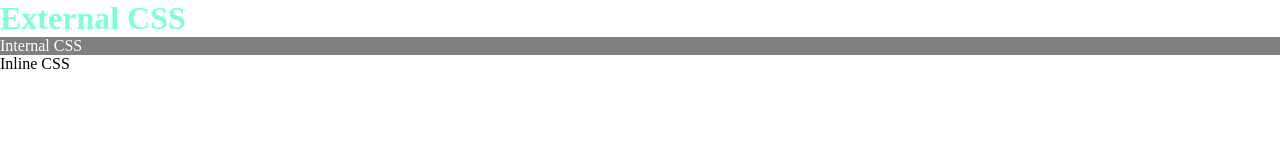
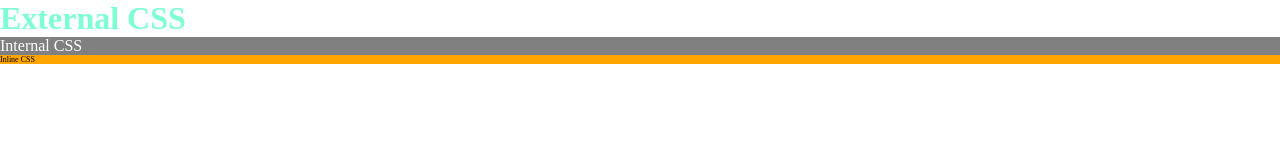
Before and after one commit to Juan-Severiano/HTML, a plain HTML site: page aula11.06/css3.html in a window 1280 px wide. Drawn offline with Linux system fonts and the light colour scheme.

Commit message:
estilo inline

```diff
--- a/aula11.06/css3.css
+++ b/aula11.06/css3.css
@@ -1,3 +1,5 @@
 * { margin: 0; padding: 0; }
 
 h1 { color: aquamarine; }
+
+p { font-size: 32px; }
--- a/aula11.06/css3.html
+++ b/aula11.06/css3.html
@@ -10,11 +10,12 @@
 
     <style>
         div { background-color: gray; color: white; }
+        p { font-size: 16px; }
     </style>
 </head>
 <body>
     <h1>External CSS</h1>
     <div>Internal CSS</div>
-    <p>Inline CSS</p>
+    <p style="background-color: orange; font-size: 8px;">Inline CSS</p>
 </body>
 </html>
```
